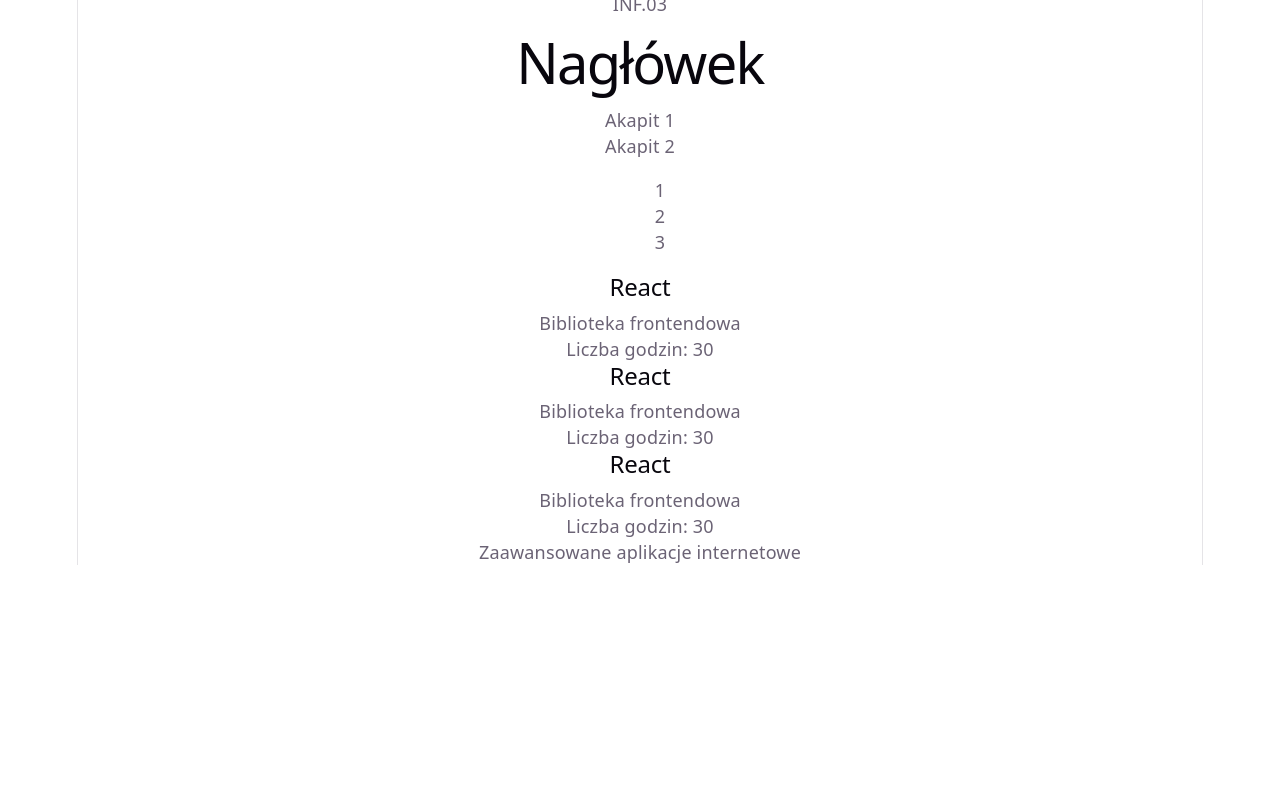
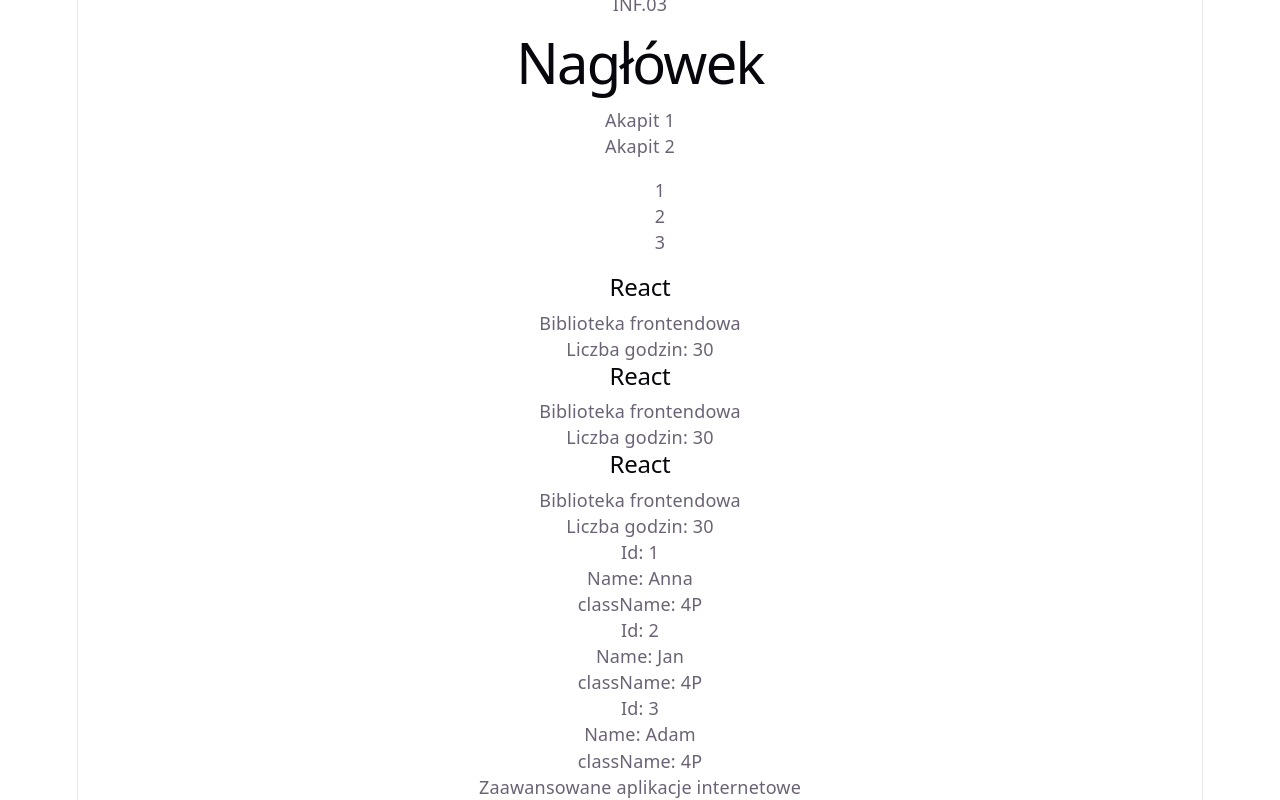
Before and after one commit to FilipBarnas67/FB_01_webtech, a React (Vite) app: page / in a window 1280 px wide. Shown: the part 730-1530 px from the top of the page. Before the commit the page ends 1295 px from the top, so only its background shows below. Built offline with nearby package versions, Linux system fonts and the light colour scheme.

Commit message:
05_React – Karta Pracy – map() key

```diff
--- a/src/App.jsx
+++ b/src/App.jsx
@@ -6,6 +6,13 @@
 import Navigation from "./components/Navigation.jsx";
 import CourseCard from "./components/CourseCard.jsx";
 import Technologies from "./components/Zadaniecztery.jsx";
+import Student_dwa from "./components/Student_dwa.jsx";
+
+const students = [
+  { id: 1, name: "Anna", className: "4P" },
+  { id: 2, name: "Jan", className: "4P" },
+  { id: 3, name: "Adam", className: "4P" }
+];
 
 function App() {
   return (
@@ -30,6 +37,16 @@
 
         <Technology />
 
+        {
+          students.map((student) => (
+            <Student_dwa
+            id={student["id"]}
+            name={student["name"]}
+            className={student["className"]}
+            />
+          ))
+        }
+
       </main>
 
       <Footer />
--- /dev/null
+++ b/src/components/Student_dwa.jsx
@@ -0,0 +1,10 @@
+export default function Student_dwa(sixseven)
+{
+    return(
+        <div>
+            <p>Id: {sixseven.id} </p>
+            <p>Name: {sixseven.name} </p>
+            <p>className: {sixseven.className} </p>
+        </div>
+    )
+}
```
Also changed, not shown: 1 other file (tests, documents, lock files or other folders).
